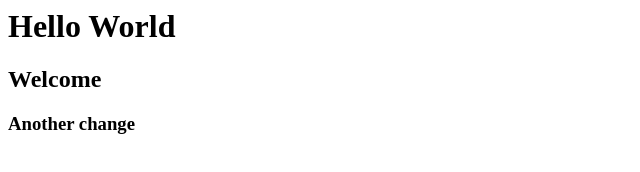
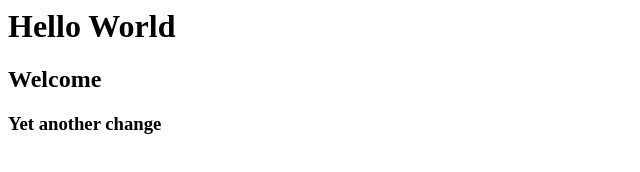
Before and after one commit to linden-peters-sait/InitAndPushDemo, a plain HTML site: page index.html in a window 1280 px wide. Shown: the full height of the page, 0-640 px from the left. Drawn offline with Linux system fonts and the light colour scheme.

Commit message:
Local change to test conflict.

```diff
--- a/index.html
+++ b/index.html
@@ -2,6 +2,6 @@
 <body>
 <h1>Hello World</h1>
 <h2>Welcome</h2>
-<h3>Another change</h3>
+<h3>Yet another change</h3>
 </body>
 </html>
```
